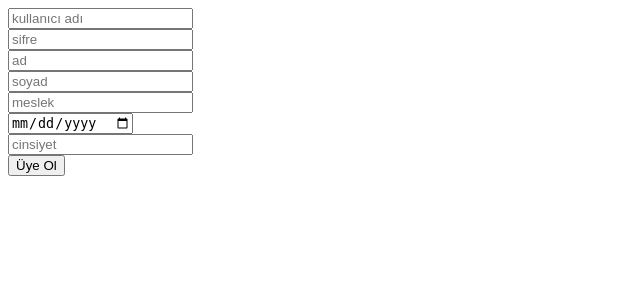
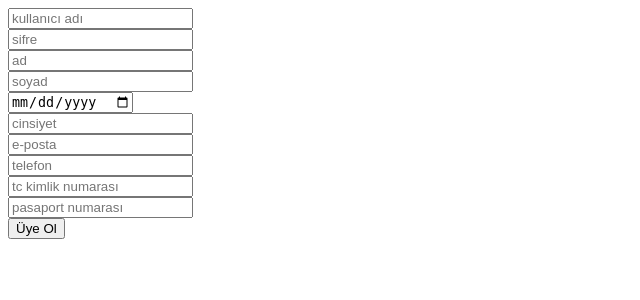
Before and after one commit to mustafacanersen/RotaYapisiDeneme, a PHP site: page /uye-ol in a window 1280 px wide. Shown: the top 300 px of the page, without its empty margins (0-640 px from the left). Run offline with PHP 8.4, Linux system fonts and the light colour scheme; some libraries are stand-ins or nearby versions.

Commit message:
üye ol sayfası güncellendi

```diff
--- a/views/uye-ol.view.php
+++ b/views/uye-ol.view.php
@@ -11,9 +11,12 @@
             <input name="pass" placeholder="sifre"><br>
             <input name="firstname" placeholder="ad"><br>
             <input name="lastname" placeholder="soyad"><br>
-            <input name="job" placeholder="meslek"><br>
             <input type="date" name="birthday" placeholder="doğum günü"><br>
             <input name="sex" placeholder="cinsiyet"><br>
+            <input name="email" placeholder="e-posta"><br>
+            <input name="tel" placeholder="telefon"><br>
+            <input name="citizenId" placeholder="tc kimlik numarası"><br>
+            <input name="passportId" placeholder="pasaport numarası"><br>
             <button type="submit">Üye Ol</button>
         </form>
 </body>
```
